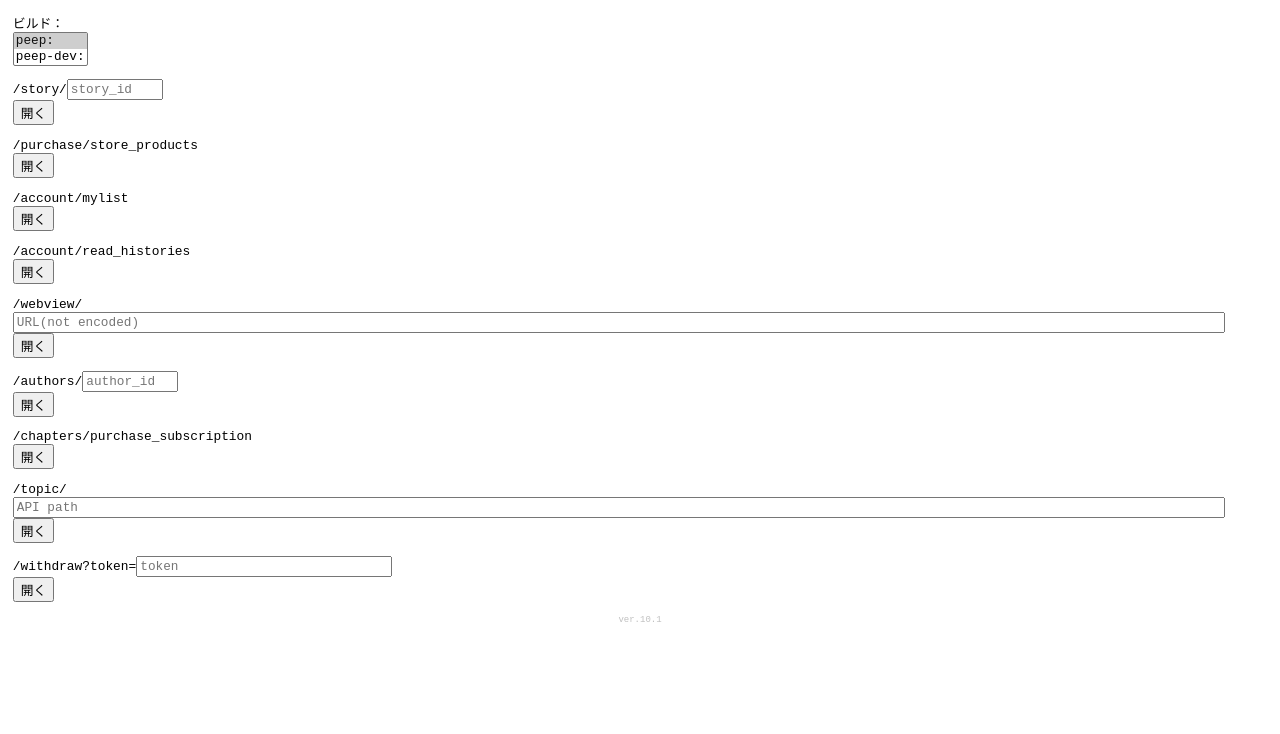
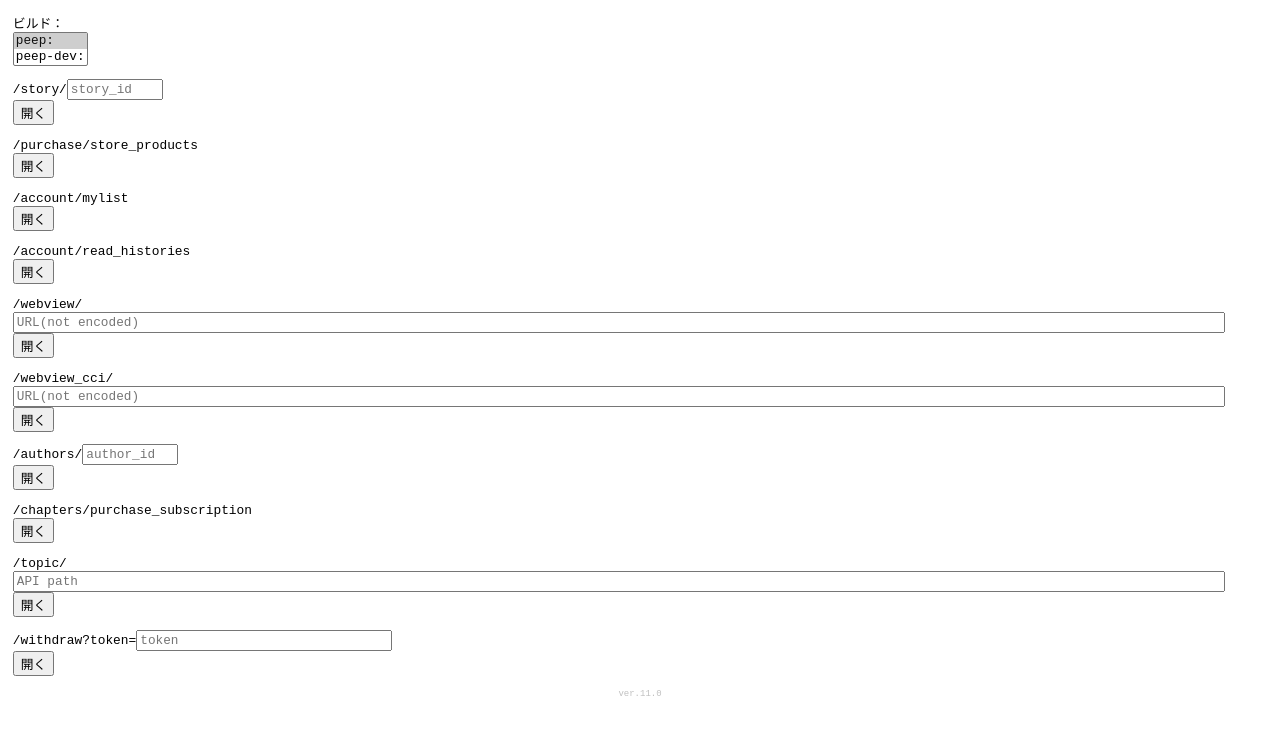
Before and after one commit to yamanaka-equalplus/yamanaka-equalplus.github.io, a plain HTML site: page taskey/index.html in a window 1280 px wide. Drawn offline with Linux system fonts and the light colour scheme.

Commit message:
peep test 11

```diff
--- a/taskey/index.html
+++ b/taskey/index.html
@@ -78,6 +78,11 @@ function fire(url){
 		onclick="fire(document.f.protocol.value+'/webview/'+encodeURIComponent(document.f.url.value))">
 	</p>
 
+<p>/webview_cci/<br><input class="default" type="text" placeholder="URL(not encoded)" style="width:96%;" value="" name="cci_url">
+	<br><input class="default" type="button" value="開く"
+		onclick="fire(document.f.protocol.value+'/webview_cci/'+encodeURIComponent(document.f.cci_url.value))">
+	</p>
+
 <p>/authors/<input class="default" type="text" placeholder="author_id" size="10" value="" name="author_id">
 	<br><input class="default" type="button" value="開く"
 		onclick="fire(document.f.protocol.value+'/authors/'+document.f.author_id.value)">
@@ -100,7 +105,7 @@ function fire(url){
 
 </form>
 
-<p style="color:#C0C0C0;font-size:70%;text-align:center;">ver.10.1</p>
+<p style="color:#C0C0C0;font-size:70%;text-align:center;">ver.11.0</p>
 
 <!--================================================================================================
 		BODY ここまで
```
